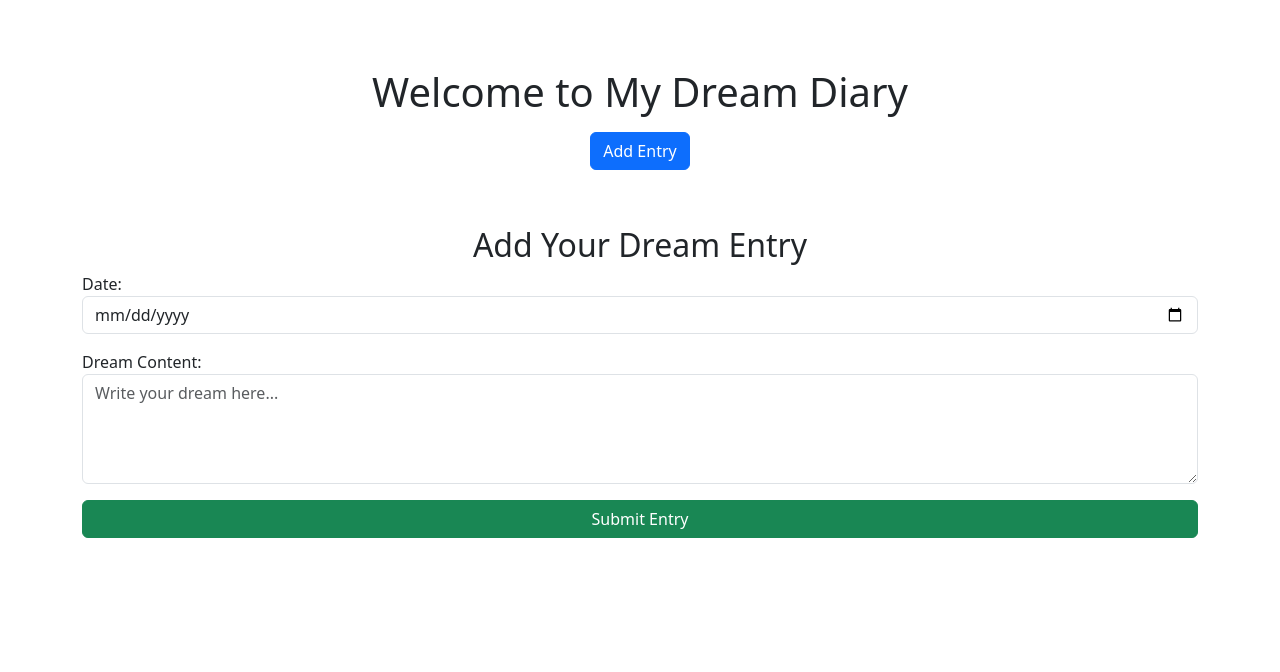
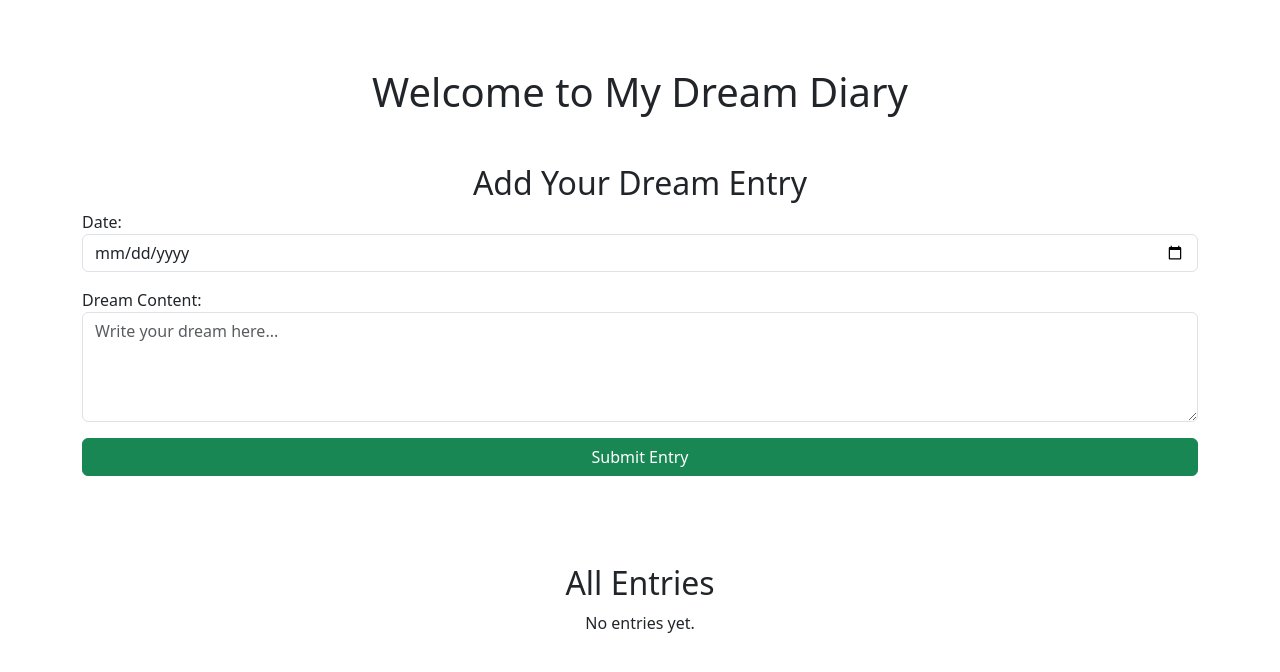
Before and after one commit to dev-with-onyinye/site, a Flask app: template templates/index.html in a window 1280 px wide. Shown: the top 672 px of the page. Run offline with Flask 3, Linux system fonts and the light colour scheme; the template is opened without the code that fills it, so the values that code supplies are empty.

Commit message:
fourth commit

```diff
--- a/app.py
+++ b/app.py
@@ -1,25 +1,7 @@
-from flask import Flask, request, render_template_string
+from flask import Flask, request, render_template
 
 app = Flask(__name__)
 entries = []
-
-TEMPLATE = '''
-<h1>My Dream Diary</h1>
-<form method="POST">
-    <label>Date: <input type="text" name="date"></label><br><br>
-    <label>Content:</label><br>
-    <textarea name="content" rows="5" cols="30"></textarea><br>
-    <button type="submit">Add Entry</button>
-</form>
-
-<h2>All Entries</h2>
-{% for entry in entries %}
-    <p><strong>Date:</strong> {{ entry.date }}<br>
-    <strong>Content:</strong> {{ entry.content }}</p>
-{% else %}
-    <p>No entries yet.</p>
-{% endfor %}
-'''
 
 @app.route('/', methods=['GET', 'POST'])
 def diary():
@@ -27,7 +9,7 @@ def diary():
         date = request.form['date']
         content = request.form['content']
         entries.append({'date': date, 'content': content})
-    return render_template_string(TEMPLATE, entries=entries)
+    return render_template('index.html', entries=entries)
 
 if __name__ == '__main__':
     app.run(debug=True)
--- a/static/css/style.css
+++ b/static/css/style.css
@@ -36,12 +36,12 @@ input, textarea {
     width: 100%;
 }
 
+.form-group {
+    margin-bottom: 15px;
+}
+
 @media (max-width: 768px) {
     body {
         font-size: 14px;
     }
 }
-
-.form-group {
-    margin-bottom: 15px;
-}
--- a/templates/index.html
+++ b/templates/index.html
@@ -4,39 +4,53 @@
     <meta charset="UTF-8">
     <title>My Dream Diary</title>
 
-    <!-- Link your custom CSS -->
+    <!-- Custom CSS -->
     <link rel="stylesheet" href="{{ url_for('static', filename='css/style.css') }}">
 
-    <!-- ✅ Link Bootstrap CSS CDN -->
+    <!-- Bootstrap CSS CDN -->
     <link href="https://cdn.jsdelivr.net/npm/bootstrap@5.3.0/dist/css/bootstrap.min.css" rel="stylesheet">
 </head>
-<body>
+<body onload="greetUser()">
 
 <div class="container mt-5">
     <h1 class="text-center">Welcome to My Dream Diary</h1>
-    <div class="text-center my-3">
-        <button class="btn btn-primary">Add Entry</button>
-    </div>
 </div>
 
 <div class="container mb-5">
     <h2 class="text-center">Add Your Dream Entry</h2>
-    <form>
+    <form method="POST">
         <div class="form-group mb-3">
             <label for="entryDate">Date:</label>
-            <input type="date" class="form-control" id="entryDate" placeholder="Enter date">
+            <input type="date" name="date" class="form-control" id="entryDate" required>
         </div>
         <div class="form-group mb-3">
             <label for="entryContent">Dream Content:</label>
-            <textarea class="form-control" id="entryContent" rows="4" placeholder="Write your dream here..."></textarea>
+            <textarea name="content" class="form-control" id="entryContent" rows="4" placeholder="Write your dream here..." required></textarea>
         </div>
         <button type="submit" class="btn btn-success w-100">Submit Entry</button>
     </form>
 </div>
 
-<!-- ✅ Optional: Add Bootstrap JS and Popper (needed for some Bootstrap features) -->
+<div class="container">
+    <h2 class="text-center">All Entries</h2>
+    {% if entries %}
+        {% for entry in entries %}
+            <div class="card mb-3">
+                <div class="card-body">
+                    <p><strong>Date:</strong> {{ entry.date }}</p>
+                    <p><strong>Content:</strong> {{ entry.content }}</p>
+                </div>
+            </div>
+        {% endfor %}
+    {% else %}
+        <p class="text-center">No entries yet.</p>
+    {% endif %}
+</div>
+
+<!-- Bootstrap JS CDN -->
 <script src="https://cdn.jsdelivr.net/npm/bootstrap@5.3.0/dist/js/bootstrap.bundle.min.js"></script>
 
+<!-- Your custom JS -->
 <script src="{{ url_for('static', filename='js/script.js') }}"></script>
 </body>
 </html>
```
